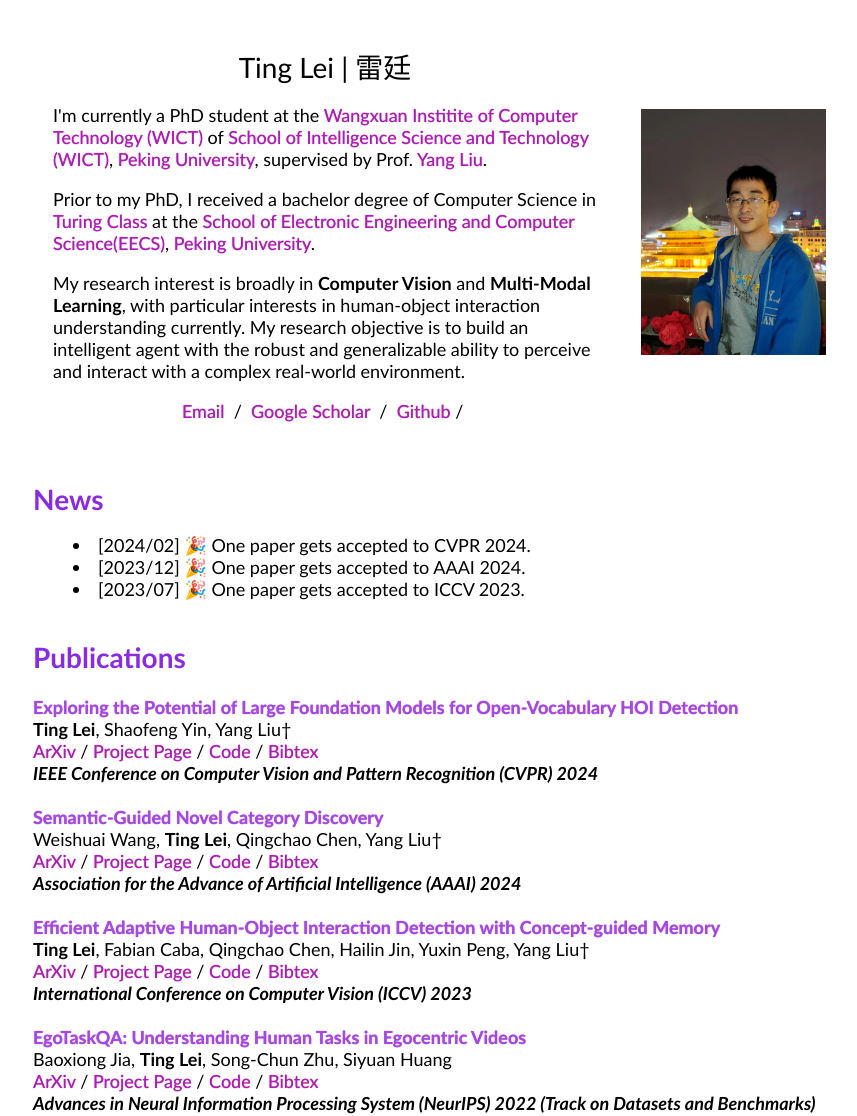
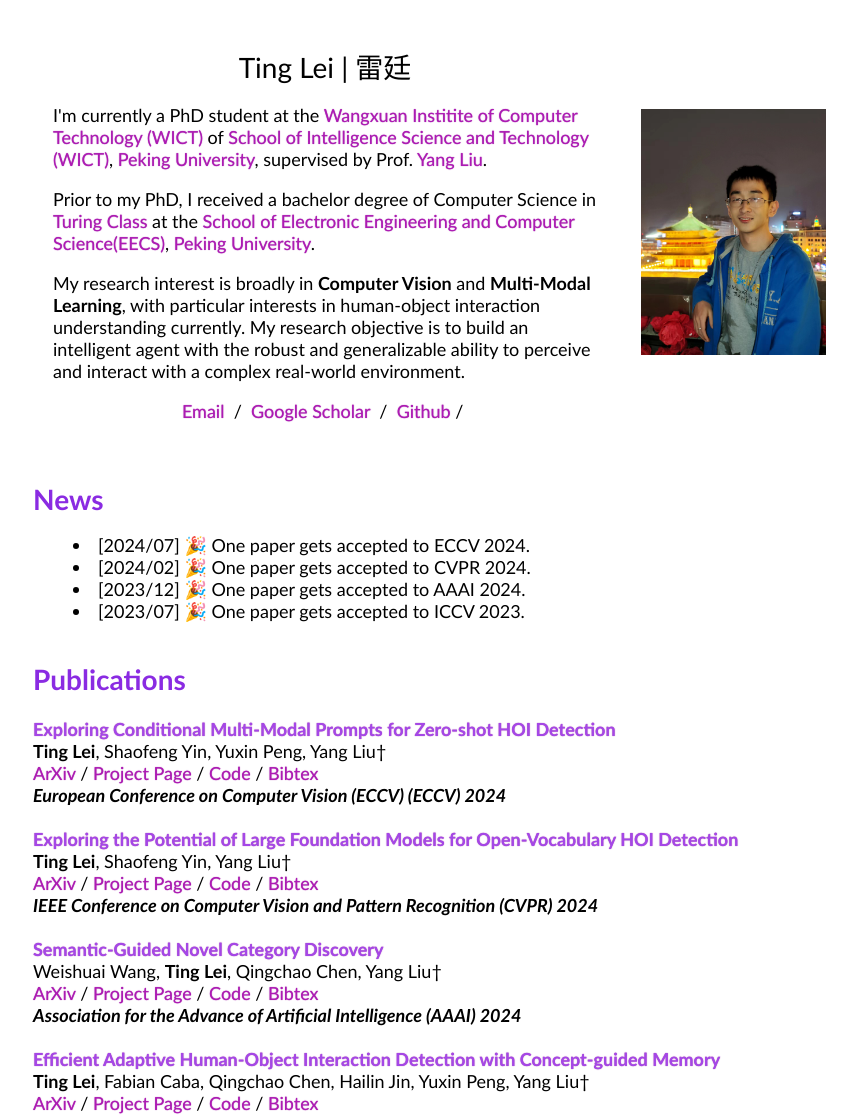
Before and after one commit to ltttpku/ltttpku.github.io, a plain HTML site: page index.html in a window 1280 px wide. Shown: the top 1116 px of the page, without its empty margins (207-1064 px from the left). Drawn offline with Linux system fonts and the light colour scheme.

Commit message:
add eccv24

```diff
--- a/index.html
+++ b/index.html
@@ -140,6 +140,7 @@
     <br>
     <td style="padding:0px;width:100%;vertical-align:middle">
     <p>
+      <li>[2024/07] 🎉 One paper gets accepted to ECCV 2024.</li>
       <li>[2024/02] 🎉 One paper gets accepted to CVPR 2024.</li>
       <li>[2023/12] 🎉 One paper gets accepted to AAAI 2024.</li>
       <li>[2023/07] 🎉 One paper gets accepted to ICCV 2023.</li>
@@ -157,7 +158,47 @@
     <!-- CMD-SE -->
     <tr>
       <td style="padding:0px;width:100%;vertical-align:middle">
-        <a href="https://ltttpku.github.io/" target="_blank">
+        <a href="https://arxiv.org/abs/2408.02484" target="_blank">
+          <papertitle><br>Exploring Conditional Multi-Modal Prompts for Zero-shot HOI Detection</papertitle>
+        </a>
+        <br>
+        <a:focus><strong>Ting Lei</strong></a:focus>,
+        <a class="a2" href="https://fugtemypt123.github.io/" target="_blank">Shaofeng Yin</a>,
+        <a class="a2" href="http://39.108.48.32/mipl/yuxinpeng/" target="_blank">Yuxin Peng</a>,
+        <a class="a2" href="http://www.csyangliu.com/" target="_blank">Yang Liu</a><span>&#8224;</span>
+        <br>
+        <a href="https://arxiv.org/abs/2408.02484" target="_blank">ArXiv</a>
+        /
+        <a href="https://sites.google.com/view/eccv24-cmmp/%E9%A6%96%E9%A1%B5" target="_blank">Project Page</a>
+        /
+        <a href="https://github.com/ltttpku/CMMP" target="_blank">Code</a>
+        /
+        <a href="javascript:hideshow(document.getElementById('CMMP'))">Bibtex</a>
+
+        <!-- <pre> -->
+          <p id="CMMP" style="font:1px; display: none">
+          @InProceedings{Lei_2024_eccv,
+            <br>
+            &emsp;title={Exploring Conditional Multi-Modal Prompts for Zero-shot HOI Detection},
+            <br>
+            &emsp;author={Ting Lei, Shaofeng Yin, Yuxin Peng, and Yang Liu},
+            <br>
+            &emsp;booktitle={Proceedings of the European Conference on Computer Vision (ECCV)},
+            <br>
+            &emsp;year={2024}
+            <br>
+          }
+          </p >
+        <br>
+        <em><strong>European Conference on Computer Vision (ECCV) (ECCV) 2024</strong></em>
+        <br>
+      </td>
+     </tr>
+
+    <!-- CMD-SE -->
+    <tr>
+      <td style="padding:0px;width:100%;vertical-align:middle">
+        <a href="https://openaccess.thecvf.com/content/CVPR2024/papers/Lei_Exploring_the_Potential_of_Large_Foundation_Models_for_Open-Vocabulary_HOI_CVPR_2024_paper.pdf" target="_blank">
           <papertitle><br>Exploring the Potential of Large Foundation Models for Open-Vocabulary HOI Detection</papertitle>
         </a>
         <br>
```
